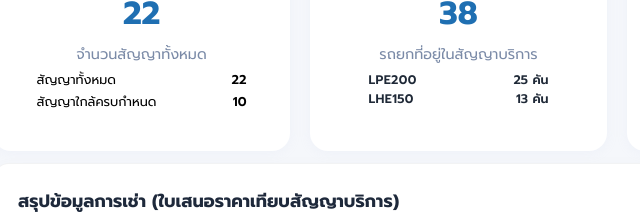
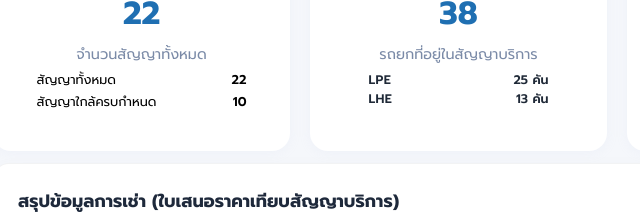
Before and after one commit to LolSoSad/DashboardSale, a plain HTML site: page index.html in a window 1280 px wide. Shown: the part 131-354 px from the top of the page, 23-663 px from the left. Drawn offline with nearby package versions, Linux system fonts and the light colour scheme.

Commit message:
Update index.html

```diff
--- a/index.html
+++ b/index.html
@@ -685,11 +685,11 @@ button[id$="ApplyBtn"], button[id$="UpdateBtn"], button[id$="ResetBtn"]{
 <div class="stat-title">รถยกที่อยู่ในสัญญาบริการ</div>
 <div class="stat-breakdown">
 <div class="stat-breakdown-row">
-<span>LPE200</span>
+<span>LPE</span>
 <span>25 คัน</span>
 </div>
 <div class="stat-breakdown-row">
-<span>LHE150</span>
+<span>LHE</span>
 <span>13 คัน</span>
 </div>
 </div>
```
